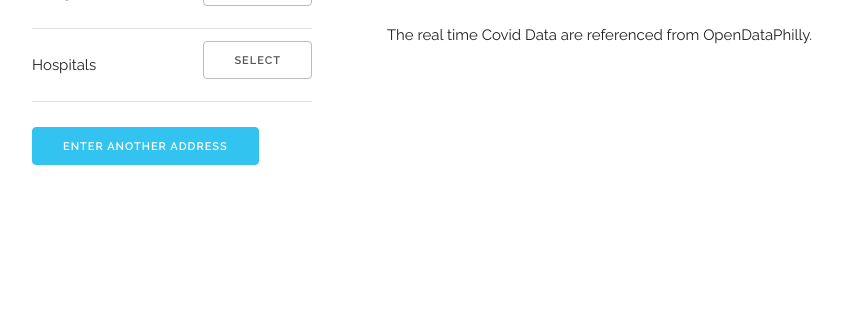
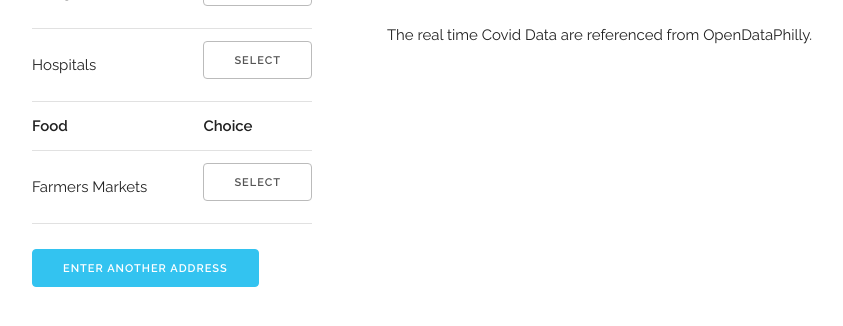
Before and after one commit to jiaxuanlyu/final-project-jiaxuan-chi, a Flask app: template templates/page2.html in a window 1280 px wide. Shown: the part 173-499 px from the top of the page, without its empty margins (96-939 px from the left). Run offline with Flask 2, Linux system fonts and the light colour scheme; the template is opened without the code that fills it, so the values that code supplies are empty.

Commit message:
Update page2.html

```diff
--- a/templates/page2.html
+++ b/templates/page2.html
@@ -64,6 +64,21 @@
                               <button type="submit"> Select </button> </a>
                         </tr>
                         </tbody>
+
+                      <thead>
+                          <th>Food</th>
+                          <th>Choice</th>
+                        </thead>
+                        <tbody>
+                          <tr>
+                            <td>Farmers Markets</td>
+                            <td>
+                              <a href="http://127.0.0.1:5000//fmarketviewer?address={{name}}">
+                                <button type="submit">Select</button> </a>
+                            </td>
+                          </tr>
+                        </tbody>
+
                     </table>
                 </div>
 
```
